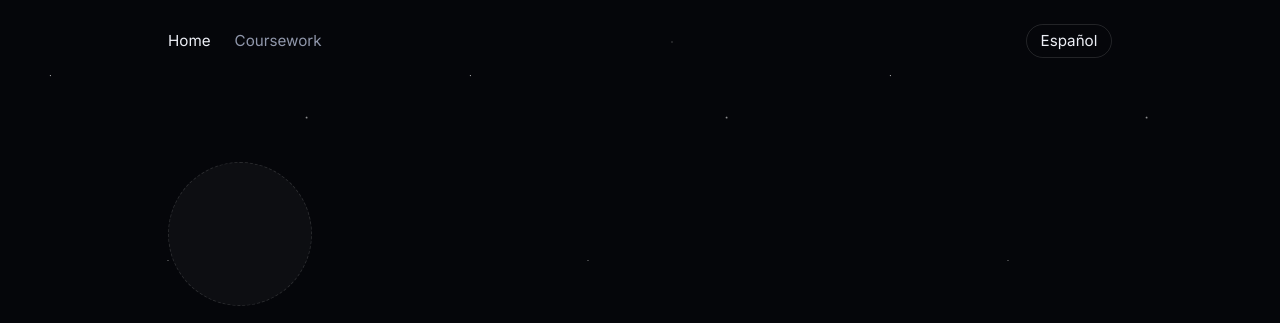
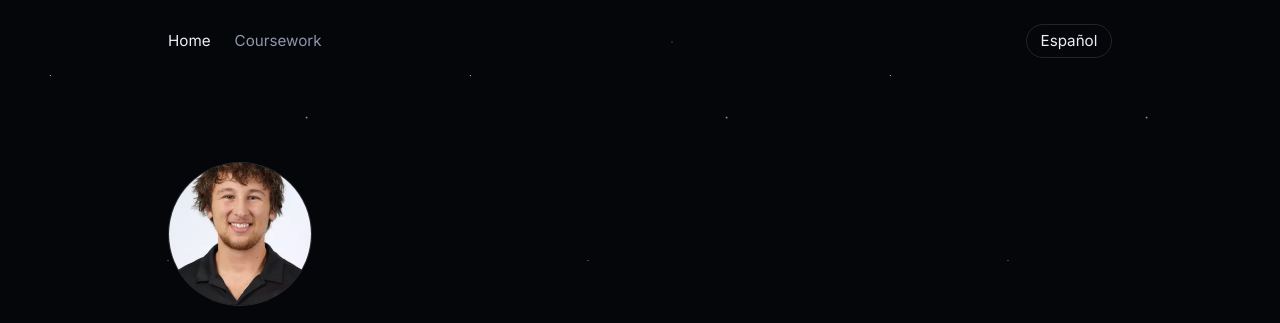
Before and after one commit to hdsn-frly/Portfolio, a plain HTML site: page index.html in a window 1280 px wide. Shown: the top 323 px of the page. Drawn offline with Linux system fonts and the light colour scheme.

Commit message:
Update index.html

```diff
--- a/index.html
+++ b/index.html
@@ -24,7 +24,7 @@
   </nav>
 
   <header class="hero">
-    <div class="portrait"><img src="images/portrait.jpg" alt="Photo of Hudson Farley" onerror="this.remove()"></div>
+    <div class="portrait"><img src="images/portrait.png" alt="Photo of Hudson Farley" onerror="this.remove()"></div>
     <h1>Hi, I'm <span>Hudson Farley</span></h1>
   </header>
 
```
